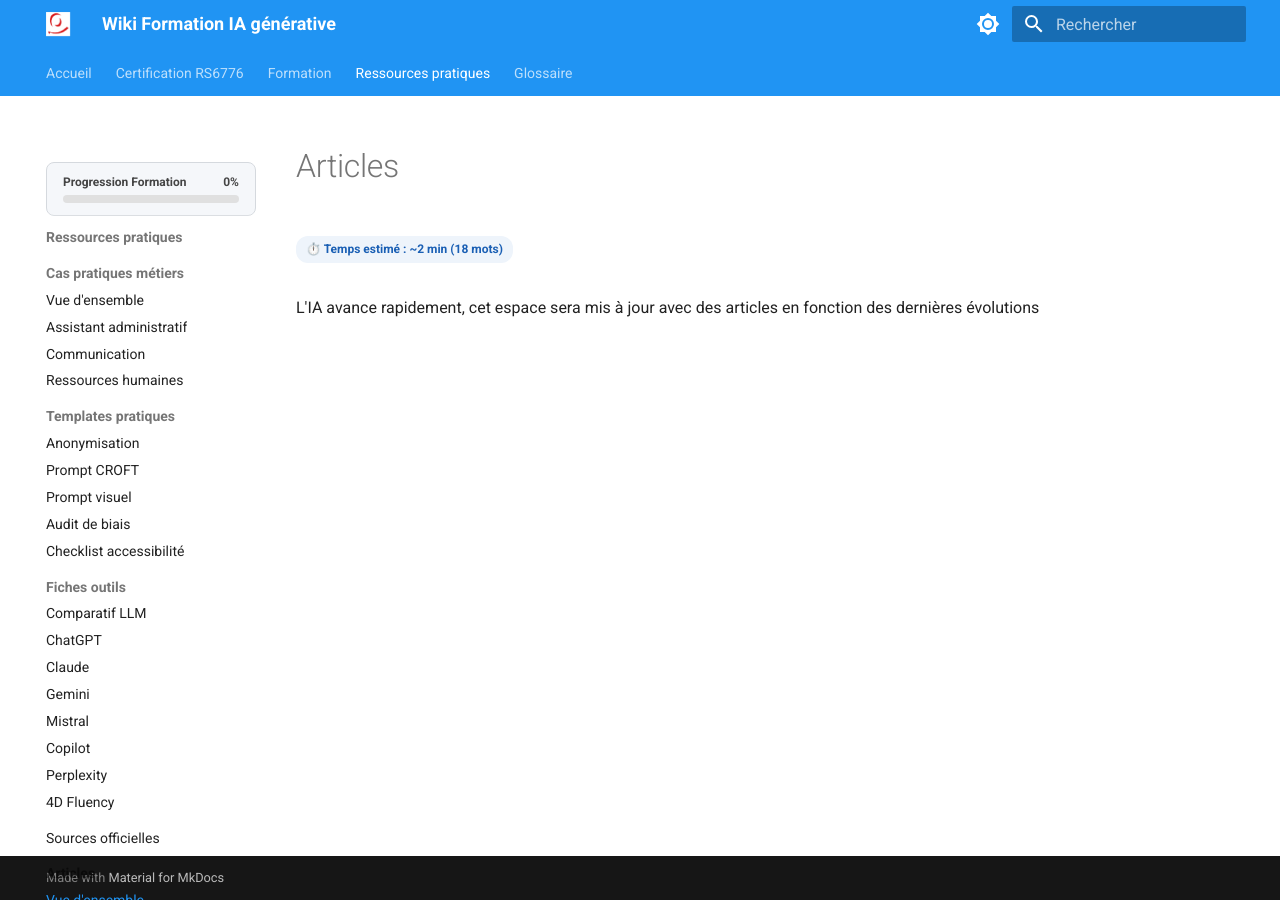
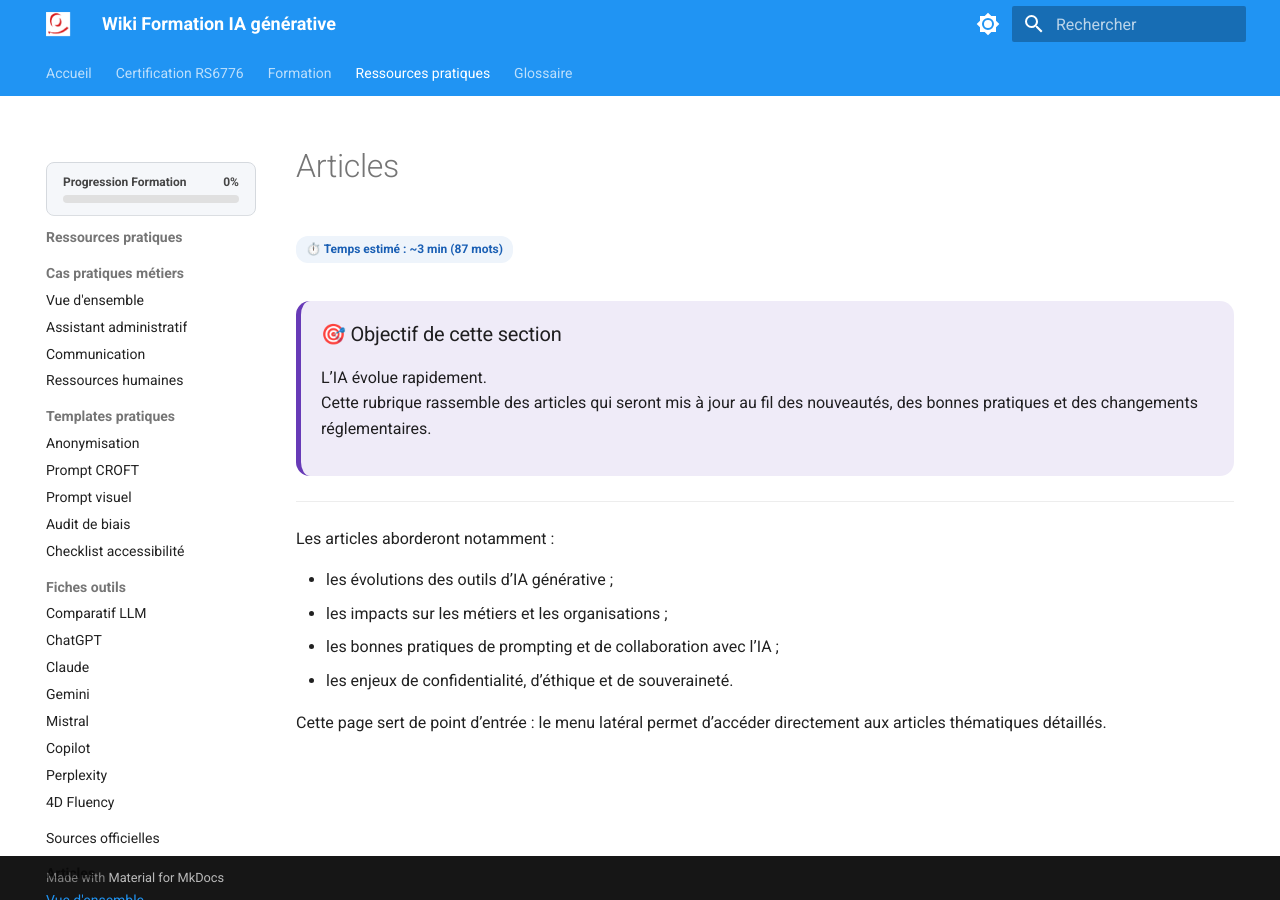
Before and after one commit to pierre-l-hue/wiki-formation-ia, an MkDocs documentation site: the page built from docs/articles/index.md, in a window 1280 px wide. Built offline with MkDocs 1.6.1 and Material for MkDocs 9.7.7, drawn with Linux system fonts in a browser that asks for light colours.

Commit message:
Update index.md

```diff
--- a/docs/articles/index.md
+++ b/docs/articles/index.md
@@ -1,3 +1,19 @@
 # Articles
 
-L'IA avance rapidement, cet espace sera mis à jour avec des articles en fonction des dernières évolutions
+<div class="summary-box" markdown="block">
+<h3>🎯 Objectif de cette section</h3>
+
+L’IA évolue rapidement.
+Cette rubrique rassemble des articles qui seront mis à jour au fil des nouveautés, des bonnes pratiques et des changements réglementaires.
+</div>
+
+---
+
+Les articles aborderont notamment :
+
+- les évolutions des outils d’IA générative ;
+- les impacts sur les métiers et les organisations ;
+- les bonnes pratiques de prompting et de collaboration avec l’IA ;
+- les enjeux de confidentialité, d’éthique et de souveraineté.
+
+Cette page sert de point d’entrée : le menu latéral permet d’accéder directement aux articles thématiques détaillés.
```
